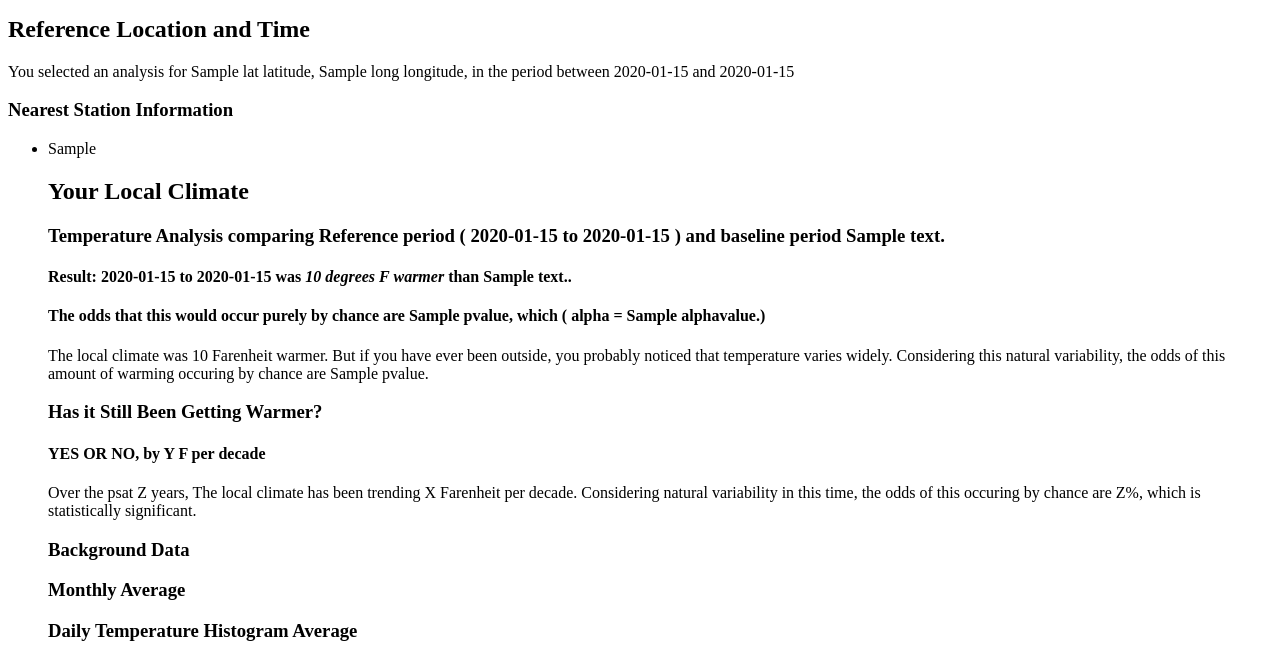
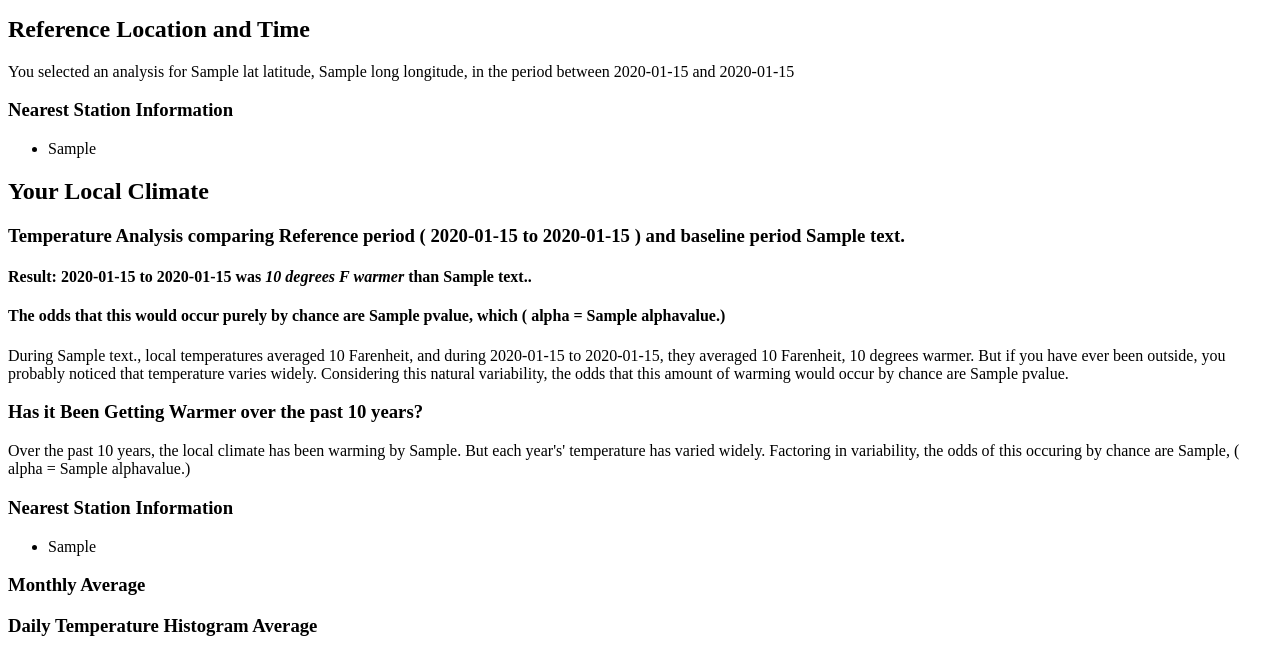
Before and after one commit to tschultz84/climate_flask, a Flask app: template templates/output.html in a window 1280 px wide. Shown: the part 154-815 px from the top of the page. After the commit the page ends 790 px from the top, so only its background shows below. Run offline with Flask 2, Linux system fonts and the light colour scheme; the template is opened without the code that fills it: most values are stand-ins (such as "Sample title", 1, 10 or a date in 2020); parts of the project's set-up code (start-up, migrations or seed data) failed here and were passed over.

Commit message:
2/1/2022 update

```diff
--- a/index.py
+++ b/index.py
@@ -45,8 +45,8 @@ def output():
     #Assign variables to pass.
     lat1=float(request.form['latitude'])
     long1=float(request.form['longitude'])
-    bdate1="1-1-2021"
-    edate1="1-31-2021"
+    bdate1="1-1-2011"
+    edate1="12-31-2021"
     data=load.LoadStation([lat1,long1],True) #Loading in Bozeman, MT coordinates
 
     #Pulls the interesting station metadata.
@@ -77,14 +77,44 @@ def output():
     #A string describing the baseline period.
     basedesc = calc.base_period_string
     alphavalue = str(100*calc.yaml['ALPHA'])+"%"
+    #Ref and Baseline data points.
+    abs_temp =[round(calc.refmean,1),round(calc.basemean,1)]
+
     #Difference between temperature inr eference and baseline.
     refdelta = calc.ref_base_delta
     #P value of difference betwen them.
-    pvalue = str(round(100*calc.ref_pvalue,5))+"%"
+    pvalue = str(round(100*calc.ref_pvalue,2))+"%"
     #And statistical signitfance.
     refsig = calc.ref_stat_sig
 
+    #TREND RELATED DATA
+    #The number of years in the recent trend.
+    trendyears=calc.yaml['RECENT_TREND_YEARS']
+    #The warming trend, in Farenheight degrees per decde.
+    trendF = calc.trend_data_str
+    #The trend's p-value and whether it is statistically significant.
+    trend_p= str(round(100*calc.trend_p ,2))+"%"
+    real_trend = calc.trend_is_real
 
+    ##THese are key values to return out of the function.
+    alltimestr = calc.alltimestr #A string describing all the weather station dates
+    whole_mean = calc.whole_mean #Average temperature ove entire record
+    whole_max_info = calc.whole_max_info #of form - maxium temperature, whole record, maxdate [whole_tmax,maxdate]
+    whole_min_info = calc.whole_min_info # min temp whole record, mindate[ whole_tmin,mindate]
+    ref_max_info = calc.ref_max_info # ref max temp, datte [ref_max,rmaxdate]
+    ref_min_info =  calc.ref_min_info # ref min temp, date [ref_min,rmindate]
+
+    gen_info = [
+               "Station Name: "+str(name1),
+               "Station ID: "+str(stid),
+               "Period of Time Covered by Weather Station Data: "+alltimestr,
+               "Average Temperature (TMID) over this Period (F): "+str(round(whole_mean,2)),
+               "Maximum Temperature over this Period (F), and date(s): "+str(round(whole_max_info[0],2))+" in "+str(whole_max_info[1]),
+               "Minimum Temperature over this Period (F), and date(s): "+str(round(whole_min_info[0],2))+" in "+str(whole_min_info[1])
+               ]
+
+
+               #"Distance from Ref Point: "+str(round(stdist,1))+" miles"]
 
     #name1="Bozeman"
     #return render_template('output.html', lat=lat1, long=long1,bdate=bdate1,edate=edate1,stname=name1)
@@ -96,7 +126,12 @@ def output():
                            #And, some other relevant metadata about base period.
                            lastbaseyear=lastbaseyear,veryfirstyear=veryfirstyear,
                            #Then, data comparing reference to baseline.
-                           alphavalue = alphavalue,refdelta=refdelta,pvalue=pvalue,basedesc=basedesc,refsig=refsig
+                           alphavalue = alphavalue,refdelta=refdelta,pvalue=pvalue,basedesc=basedesc,refsig=refsig,
+                           abs_temp=abs_temp,
+                           #Trend related data.
+                           trend_p=trend_p,real_trend=real_trend,trendF=trendF,trendyears=trendyears,
+                           #General climate related data
+                           gen_info=gen_info
                            )
 
 
--- a/templates/output.html
+++ b/templates/output.html
@@ -23,7 +23,8 @@
     {% for st_data in st_info %}
             <li>{{ st_data }}</li>
         {% endfor %}
-        </li>
+        </ul>
+        <!-- this is the format for accessing a single list element {{ st_info.0 }} </p> -->
 
 
 
@@ -42,14 +43,35 @@
     ( alpha = {{ alphavalue }}.)
      </h4>
 
-    <p>The local climate was {{ refdelta }} Farenheit warmer. But if
+    <p>During {{ basedesc }}, local temperatures averaged {{ abs_temp.1 }} Farenheit, and during {{ bdate }} to {{ edate }},
+    they averaged {{ abs_temp.0 }} Farenheit, {{ refdelta }} degrees warmer. But if
     you have ever been outside, you probably noticed that temperature varies widely. Considering this natural variability,
-    the odds of this amount of warming occuring by chance are {{ pvalue }}. </p>
-    <h3>Has it Still Been Getting Warmer?</h3>
-    <h4>YES OR NO, by Y F per decade</h4>
-    <p>Over the psat Z years, The local climate has been trending X Farenheit per decade. Considering
-     natural variability in this time, the odds of this occuring by chance are Z%, which is statistically significant. </p>
-    <h3>Background Data</h3>
+    the odds that this amount of warming would occur by chance are {{ pvalue }}. </p>
+    <h3>Has it Been Getting Warmer over the past {{ trendyears }} years?</h3>
+    {% if real_trend == True %}
+    <h4>Yes, by {{ trendF }}</h4>
+    {% endif %}
+    {% if real_trend == False %}
+    <h4>No, there is no statistically significant trend in the climate</h4>
+    {% endif %}
+
+    <p>Over the past {{ trendyears }} years, the local climate has been warming by {{ trendF }}. But each year's'
+     temperature has varied widely. Factoring in variability, the odds of this occuring by chance are {{ trend_p }},
+      {% if real_trend == True %}
+      which <strong>is statistically significant</strong>
+      {% endif %}
+      {% if real_trend == False %}
+       which <strong>is not</strong> statistically significant
+      {% endif %}
+      ( alpha = {{ alphavalue }}.)</p>
+
+
+    <h3>Nearest Station Information</h3>
+    <ul>
+    {% for gen_data in gen_info %}
+            <li>{{ gen_data }}</li>
+        {% endfor %}
+        </ul>
     <!-- INsert a table contaning station location, distance from submitted point
     covered dates, and then summary temperature information, including ALPHA value -->
     <h3>Monthly Average</h3>
```
Also changed, not shown: templates/index.html (+5 -4 lines).
